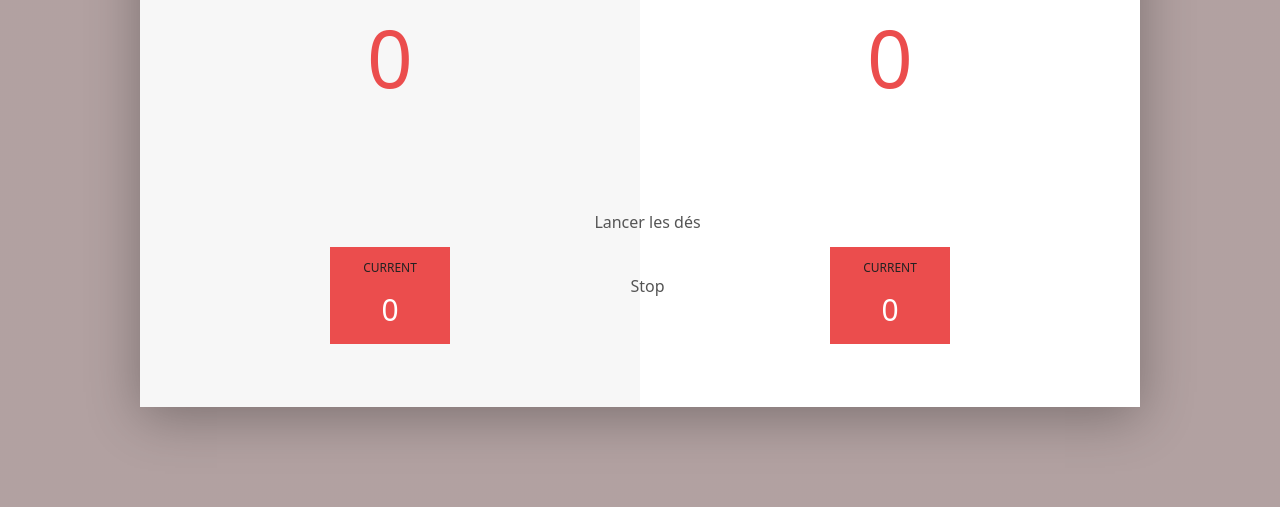
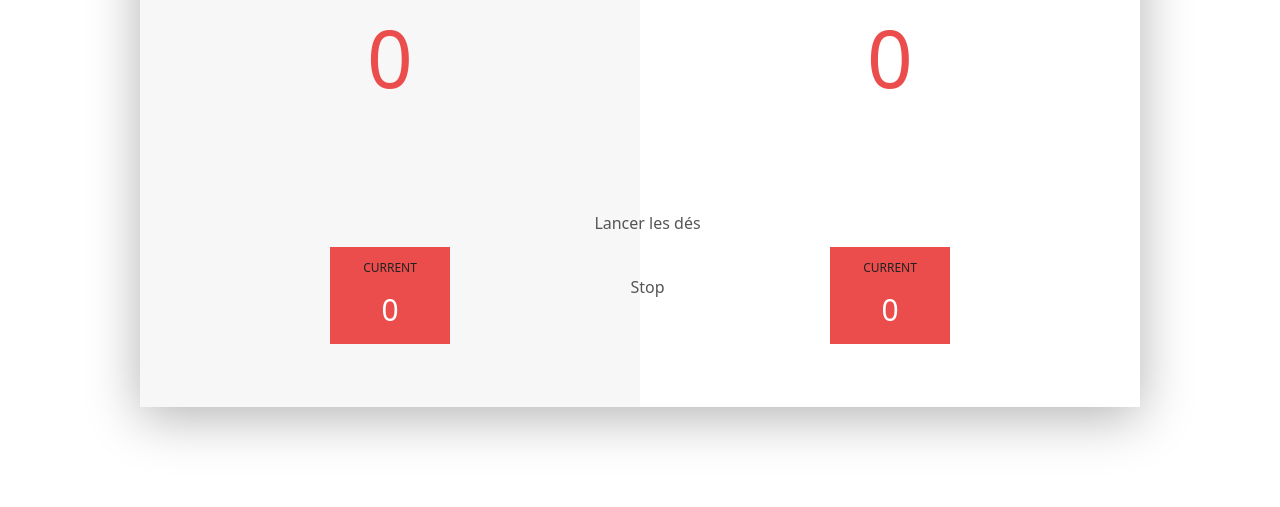
Before and after one commit to KeroZn/jeu-java, a plain HTML site: page index.html in a window 1280 px wide. Shown: the part 293-800 px from the top of the page. Drawn offline with Linux system fonts and the light colour scheme.

```diff
--- a/index.css
+++ b/index.css
@@ -1,24 +1,6 @@
-/**********************************************
-*** GENERAL
-**********************************************/
 
-* {
-    margin: 0;
-    padding: 0;
-    box-sizing: border-box;
-
-}
-
-.clearfix::after {
-    content: "";
-    display: table;
-    clear: both;
-}
 
 body {
-    background-image: linear-gradient(rgba(62, 20, 20, 0.4), rgba(62, 20, 20, 0.4)), url(back.jpg);
-    background-size: cover;
-    background-position: center;
     font-family: Lato;
     font-weight: 300;
     position: relative;
@@ -46,10 +28,6 @@ body {
 }
 
 
-
-/**********************************************
-*** PLAYERS
-**********************************************/
 
 .player-name {
     font-size: 40px;
```
